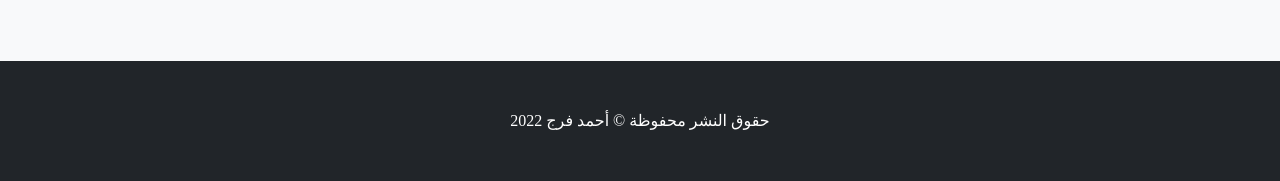
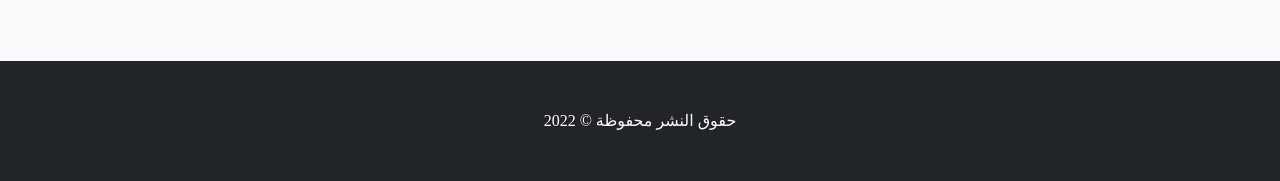
Before and after one commit to MohdFarag/rebuilding-nation-website, a Flask app: page /home in a window 1280 px wide. Shown: the part 1472-1653 px from the top of the page. Run offline with Flask 2, Linux system fonts and the light colour scheme; data comes from the database, SQL or seed files in the repository; data that the repository does not hold is empty; parts of the project's set-up code (start-up, migrations or seed data) failed here and were passed over; some libraries are stand-ins or nearby versions; some web fonts are replaced.

Commit message:
Edit Footer

```diff
--- a/flaskr/__init__.py
+++ b/flaskr/__init__.py
@@ -20,10 +20,9 @@ from werkzeug.utils import import_string
 
 """Our app"""
 # __ init __
-def create_app(test_config=None, db_file='flaskr.mySql.connector'):
+def create_app(test_config=None):
     # create and configure the app
     app = Flask(__name__, instance_relative_config=True)
-    app.wsgi_app = ProxyFix(app.wsgi_app)
 
     # configuration
     cfg = import_string('flaskr.config.Config')()
--- a/flaskr/templates/admin/base.html
+++ b/flaskr/templates/admin/base.html
@@ -36,7 +36,7 @@
 
         <!-- Footer-->
         <footer class="py-5 bg-dark">
-            <div class="container px-4"><p class="CairoPlay m-0 text-center text-white">حقوق النشر محفوظة &copy; أحمد فرج 2022</p></div>
+            <div class="container px-4"><p class="CairoPlay m-0 text-center text-white">حقوق النشر محفوظة &copy; 2022</p></div>
         </footer>
         <!-- Bootstrap core JS-->
         <script src="{{ url_for('static', filename='js/bootstrap.bundle.min.js') }}"></script>
--- a/flaskr/templates/base.html
+++ b/flaskr/templates/base.html
@@ -38,7 +38,7 @@
 
         <!-- Footer-->
         <footer class="py-5 bg-dark">
-            <div class="container px-4"><p class="CairoPlay m-0 text-center text-white">حقوق النشر محفوظة &copy; أحمد فرج 2022</p></div>
+            <div class="container px-4"><p class="CairoPlay m-0 text-center text-white">حقوق النشر محفوظة &copy; 2022</p></div>
         </footer>
         <!-- Bootstrap core JS-->
         <script src="{{ url_for('static', filename='js/bootstrap.bundle.min.js') }}"></script>
```
